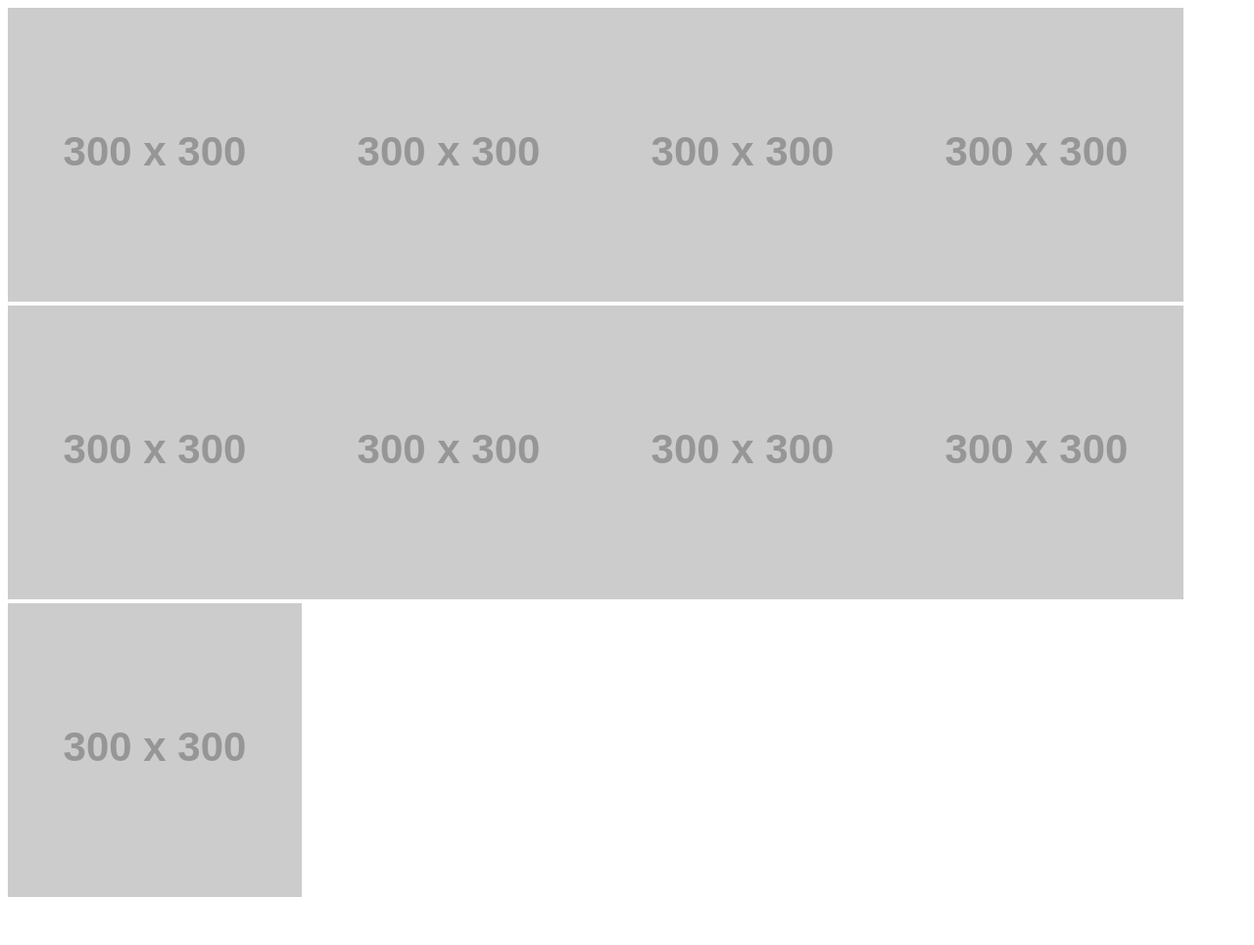
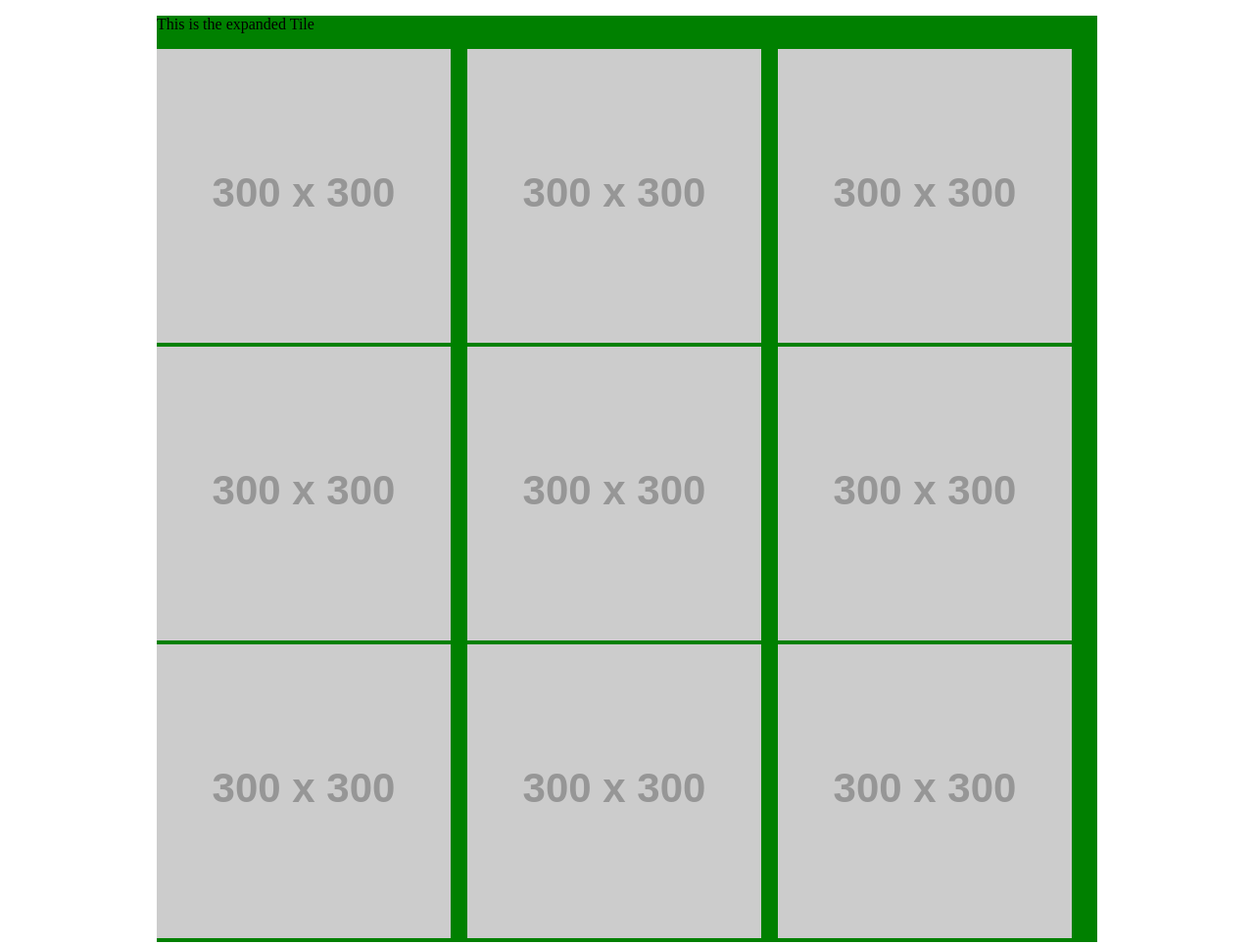
Before and after one commit to mcgeorgiev/image-tiles, a React app: page / in a window 1280 px wide. Shown: the whole page at 98% size. Before the commit the page ends 928 px from the top, so only its background shows below. Built offline with nearby package versions, Linux system fonts and the light colour scheme; placeholder pictures from the web are drawn by us.

Commit message:
working onClick for components

```diff
--- a/package.json
+++ b/package.json
@@ -3,6 +3,7 @@
   "version": "0.1.0",
   "private": true,
   "dependencies": {
+    "classnames": "^2.2.5",
     "react": "^16.3.2",
     "react-dom": "^16.3.2",
     "react-scripts": "1.1.4"
--- a/src/index.css
+++ b/src/index.css
@@ -1,7 +1,19 @@
 #container {
+  max-width: 960px;
+  margin: 0 auto;
+  background-color: green;
+}
+.tiles {
   display: flex;
+  flex-wrap: wrap;
+  align-content: stretch;
 }
 
-#container img {
-  flex: 1;
+.tile {
+  width: 33%;
+  opacity: 1;
 }
+
+.tile.expanded {
+  opacity: 0.5;
+}
--- a/src/index.js
+++ b/src/index.js
@@ -1,10 +1,42 @@
 import React from 'react';
 import ReactDOM from 'react-dom';
 import './index.css';
+import classNames from 'classnames';
 class Tile extends React.Component {
+  constructor(props) {
+    super(props);
+    this.state = {
+      expanded: false,
+    };
+    this.handleClick = this.handleClick.bind(this);
+  }
+  handleClick() {
+    this.setState({expanded : !this.state.expanded});
+    console.log(this.state.expanded);
+  }
+
   render() {
+    let classes = classNames({
+      'tile' : true,
+      'expanded': this.state.expanded
+    });
     return (
-     <img src="http://via.placeholder.com/300x300" alt="placeholder image" />
+      <div className={classes} onClick={this.handleClick} >
+        <img src="http://via.placeholder.com/300x300" alt="placeholder image" />
+      </div>
+    );
+  }
+}
+class ExpandedTile extends React.Component {
+  render(props) {
+    let classes = classNames({
+      'expanded-tile': true,
+      'open': this.props.expanded
+    });
+    return (
+      <div className='expanded-tile'>
+        <p>This is the expanded Tile</p>
+      </div>
     );
   }
 }
@@ -14,12 +46,15 @@ class Container extends React.Component {
     let tiles = [];
     for (let i = 0; i < 9; i++) {
       tiles.push(
-        <Tile />
+        <Tile key={i} />
       );
     }
 
     return (
-      <div className="tiles">{tiles}</div>
+      <div>
+        <ExpandedTile />
+        <div className="tiles">{tiles}</div>
+      </div>
     );
 
   }
```
Also changed, not shown: 1 other file.
